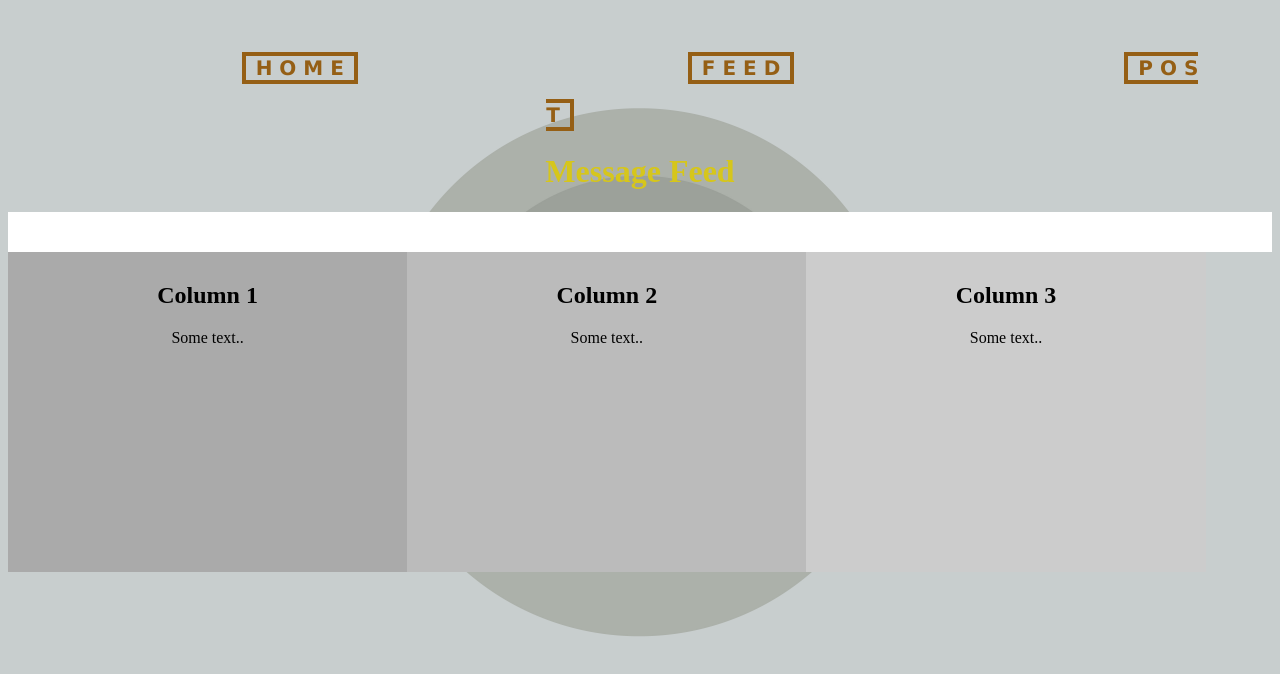
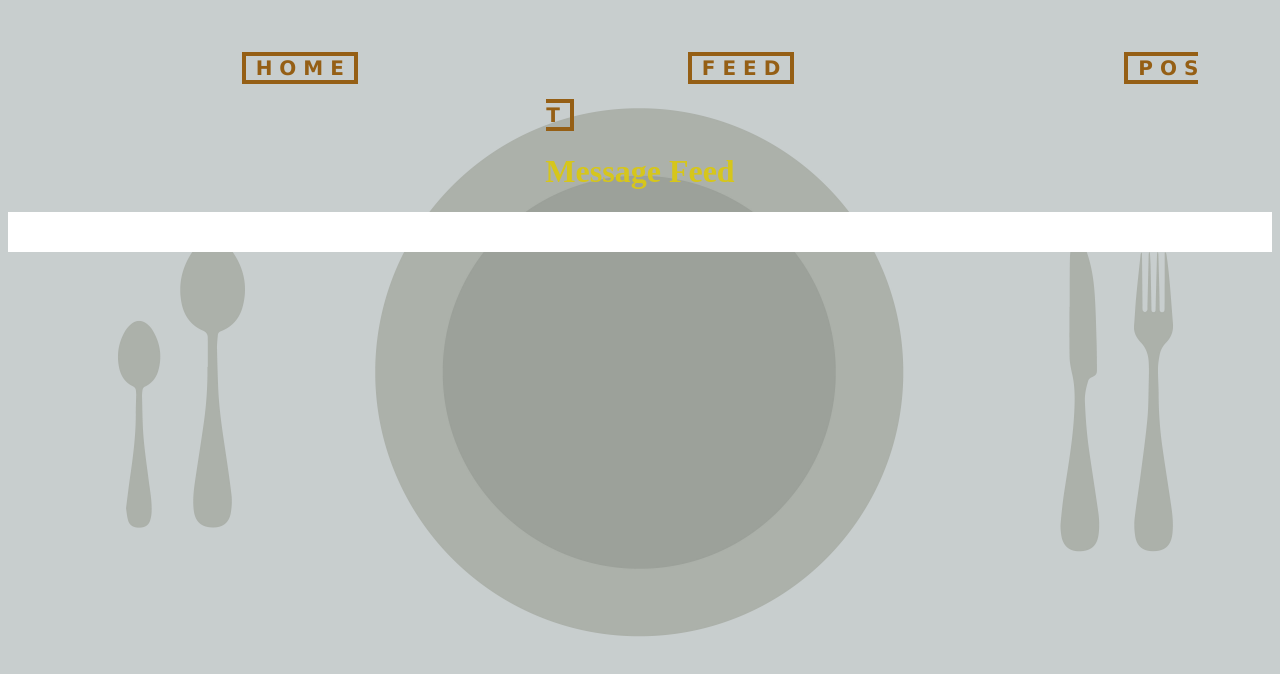
Before and after one commit to girlcodeakl/girlcode-2019-term1, a website: page public/index.html in a window 1280 px wide. Drawn offline with nearby package versions, Linux system fonts and the light colour scheme; no server answers.

Commit message:
updated in index.html
just delted the random columns at the bottom of the feed :)

```diff
--- a/public/index.html
+++ b/public/index.html
@@ -15,21 +15,7 @@
       </div>
     <h1 class="title">Message Feed</h1>
     <div class="message-list"> </div>
-    <div class="row">
-      <div class="row">
-        <div class="column" style="background-color:#aaa;">
-          <h2>Column 1</h2>
-          <p>Some text..</p>
-        </div>
-        <div class="column" style="background-color:#bbb;">
-          <h2>Column 2</h2>
-          <p>Some text..</p>
-        </div>
-        <div class="column" style="background-color:#ccc;">
-          <h2>Column 3</h2>
-          <p>Some text..</p>
-        </div>
-    </div>
+      </div>
 
     <script>
 //Hello! This is the start of the JavaScript.
```
